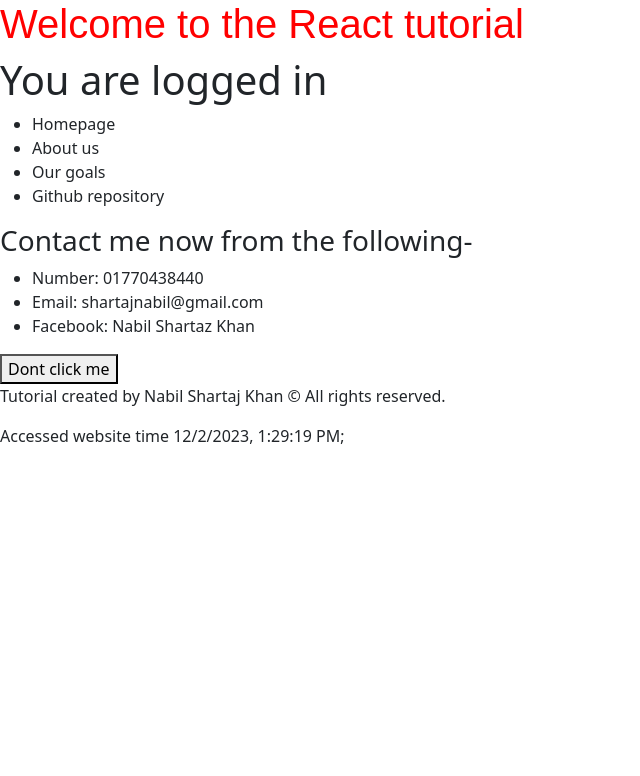
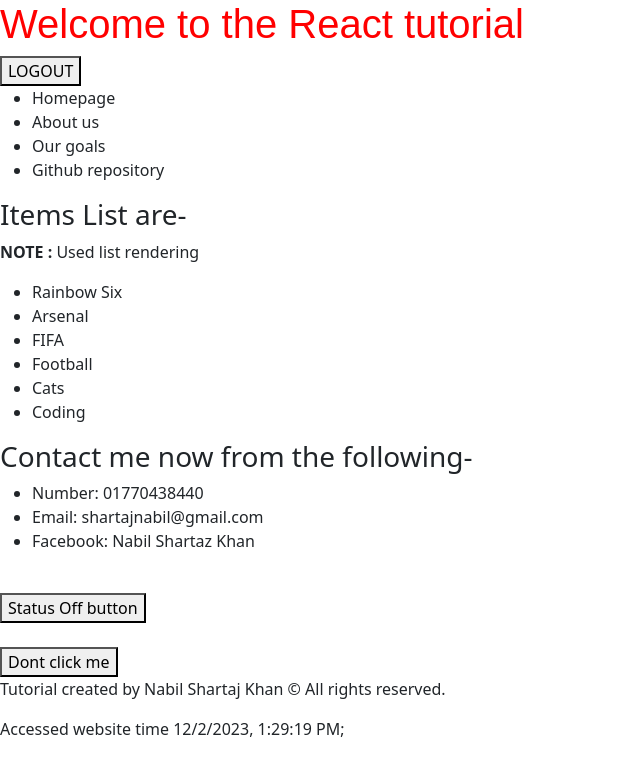
Before and after one commit to Nabil-Shartaj-Khan/Intro-to-react, a React (Vite) app in the folder vite-project/: page / in a window 1280 px wide. Shown: the top 776 px of the page, without its empty margins (0-640 px from the left). Built offline with nearby package versions, Linux system fonts and the light colour scheme.

Commit message:
added conditional rendering button

```diff
--- a/vite-project/src/component/Contact.jsx
+++ b/vite-project/src/component/Contact.jsx
@@ -1,6 +1,16 @@
+const testingBtn=(status)=>{
+    if (status==true){
+        return <button>Status ON button</button>
+    }
+    else {
+        return <button>Status Off button</button>
+    }
+}
 
 
 const Contact = () => {
+
+
     return (
         <div>
 
@@ -10,6 +20,10 @@ const Contact = () => {
                 <li>Email: shartajnabil@gmail.com</li>
                 <li>Facebook: Nabil Shartaz Khan</li>
             </ul>
+            <br></br>
+
+            {testingBtn(false)}<br></br><br></br>
+
 
         </div>
     );
--- a/vite-project/src/component/Header.jsx
+++ b/vite-project/src/component/Header.jsx
@@ -1,20 +1,18 @@
 const Header = () => {
 
-    let loggedIn=true;
+
 
     return (
         <div>
-            {
-                loggedIn==true? <h1>You are logged in</h1>:<h1>You are not logged in</h1>
-            }
 
-        { loggedIn==true?            <ul>
+
+         <ul>
                 <li>Homepage</li>
                 <li>About us</li>
                 <li>Our goals</li>
                 <li>Github repository</li>
-            </ul> : <h1>Login to see data</h1>
-            }
+            </ul>
+
 
         </div>
     );
--- /dev/null
+++ b/vite-project/src/component/List.jsx
@@ -0,0 +1,20 @@
+const List = () => {
+    let itemsList = ['Rainbow Six', 'Arsenal', 'FIFA', 'Football', 'Cats', 'Coding'];
+
+    return (
+
+        <div>
+            <h3>Items List are-</h3>
+            <p><strong>NOTE : </strong> Used list rendering</p>
+            <ul>
+                {
+                itemsList.map((item, i) => {
+                    return <li key={i.toString()}>{item} </li>;
+                })
+                }
+            </ul>
+        </div>
+    );
+};
+
+export default List;
--- a/vite-project/src/pages/App.jsx
+++ b/vite-project/src/pages/App.jsx
@@ -1,14 +1,22 @@
 import Contact from "../component/Contact";
 import Footer from "../component/Footer";
 import Header from "../component/Header";
+import List from './../component/List';
 
 const App = () => {
+
+  let loggedIn=true;
 
 
 
   return (
+
+
     <div>
+      {loggedIn==true ?
 
+
+      <>
       <h1 style={{
         color:'red',
         fontFamily:'sans-serif'
@@ -18,11 +26,27 @@ const App = () => {
 
       </h1>
 
+      <button>LOGOUT</button>
       <Header></Header>
+      <List/>
       <Contact></Contact>
       <Footer></Footer>
 
-    </div>
+
+    </>
+
+    :
+
+    <>
+    <h1>Not logged in. Check App.jsx and make sure loggedIn is set to true</h1>
+    <button>LOGIN</button> <br></br>
+    Sample login button to simulate the scenario of loggin in when not logged in.
+    </>
+  }
+
+
+
+  </div>
 
   );
 };
```
